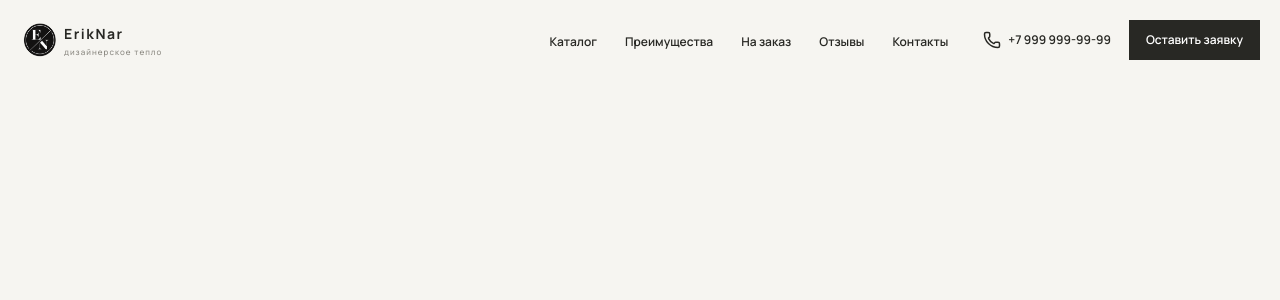
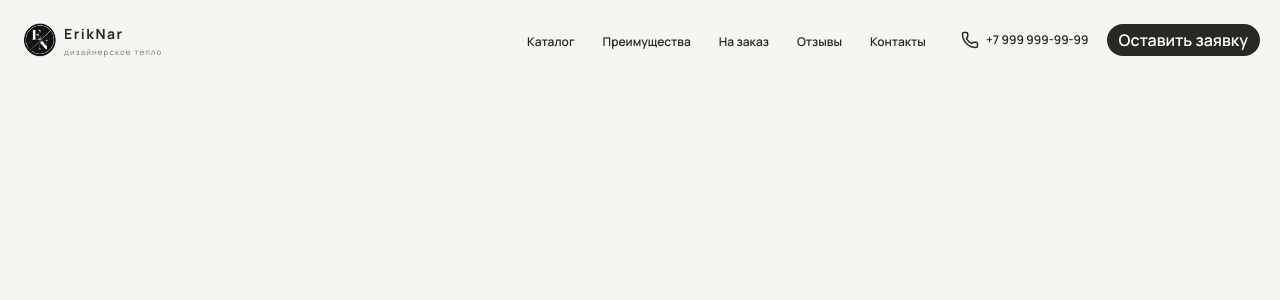
Before and after one commit to sonaCEO/ErikNar, a React (Vite) app in the folder apps/frontend/: page / in a window 1280 px wide. Shown: the top 300 px of the page. Built offline with nearby package versions, Linux system fonts and the light colour scheme.

Commit message:
fix styles

```diff
--- a/apps/frontend/src/components/global/header/header.jsx
+++ b/apps/frontend/src/components/global/header/header.jsx
@@ -26,7 +26,7 @@ export default function Header() {
                                     <Phone/>
                                     +7 999 999-99-99</a>
                             </span>
-                            <Button variant="black">Оставить заявку</Button>
+                            <Button variant="black" size='sm'>Оставить заявку</Button>
                         </div>
                     </div>
                     <Button variant="burger"><span></span></Button>
--- a/apps/frontend/src/components/ui/button/button.jsx
+++ b/apps/frontend/src/components/ui/button/button.jsx
@@ -1,10 +1,10 @@
 import clsx from 'clsx';
 import s from './button.module.css'
 
-function Button({children, onClick, variant='black'}) {
+function Button({children, onClick, variant='black', size='md'}) {
     return (
         <button
-            className={clsx(s.button, s[variant])}
+            className={clsx(s.button, s[variant], s[size])}
             onClick={onClick}
         >
             {children}
--- a/apps/frontend/src/components/ui/button/button.module.css
+++ b/apps/frontend/src/components/ui/button/button.module.css
@@ -1,28 +1,43 @@
 .button {
     display: flex;
     align-items: center;
+    justify-content: center;
     gap: 4px;
-    padding: 0 17px;
-    min-height: 40px;
+    padding: 8px 16px;
     color: var(--charcoal);
     background-color: transparent;
-    font-size: 12px;
+    font-size: 14px;
     font-weight: var(--fw-semibold);
     border: none;
     cursor: pointer;
+    border-radius: 24px;
+
+    @media(min-width: 768px) {
+        border-radius: 32px;
+        font-size: 16px;
+    }
 }
 
 .black {
     color: var(--white);
     background-color: var(--charcoal);
-    position: relative;
 }
 
 .ginger {
-    padding: 0 24px;
-    min-height: 48px;
     background-color: var(--copper);
     color: var(--white);
+}
+
+.sm {
+    padding: 4px 12px;
+}
+
+.md {
+    padding: 8px 16px;
+}
+
+.lg {
+    padding: 12px 24px;
 }
 
 .burger {
```
Also changed, not shown: apps/frontend/src/components/ui/typography/text/text.jsx (added, +13 -0 lines), apps/frontend/src/components/ui/typography/text/text.module.css (added), apps/frontend/src/components/ui/typography/title/title.jsx (renamed from apps/frontend/src/components/ui/title/title.jsx), apps/frontend/src/components/ui/typography/title/title.module.css (renamed from apps/frontend/src/components/ui/title/title.module.css).
